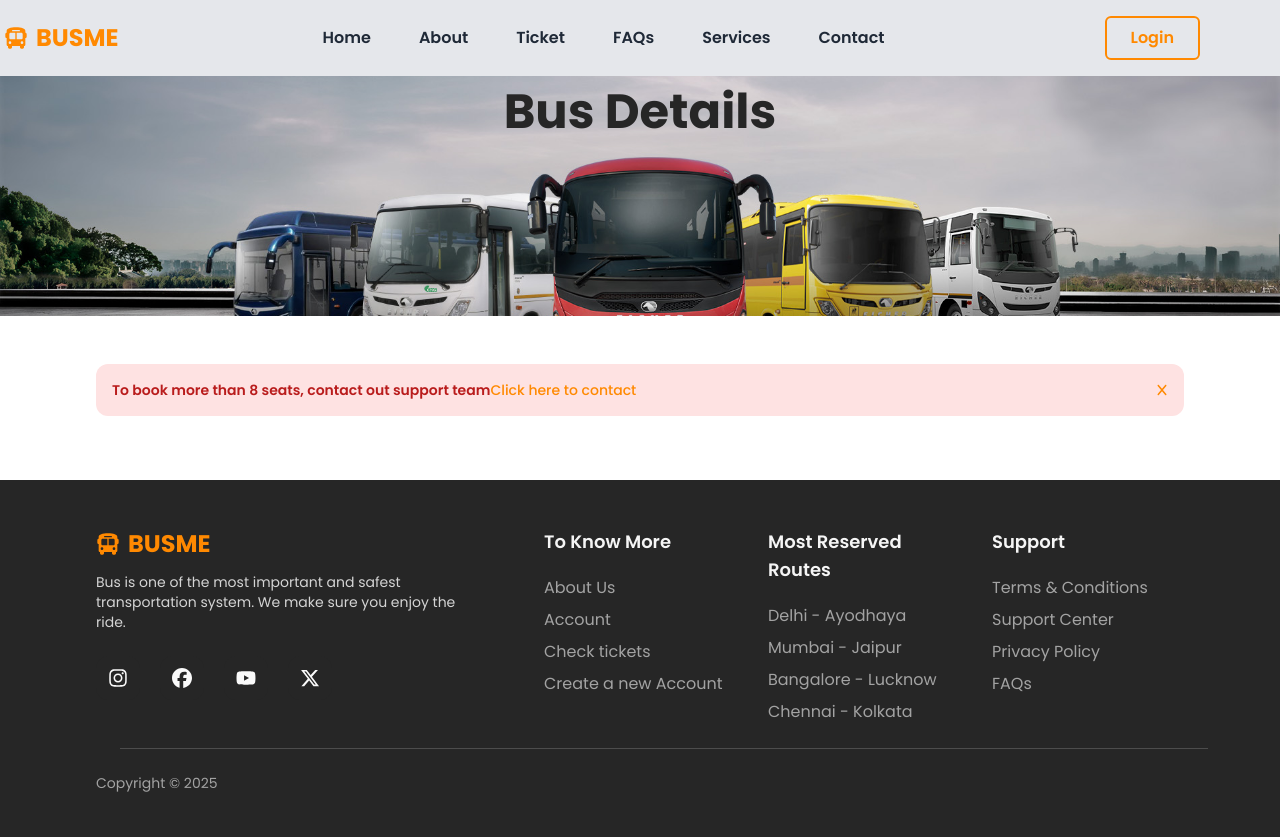
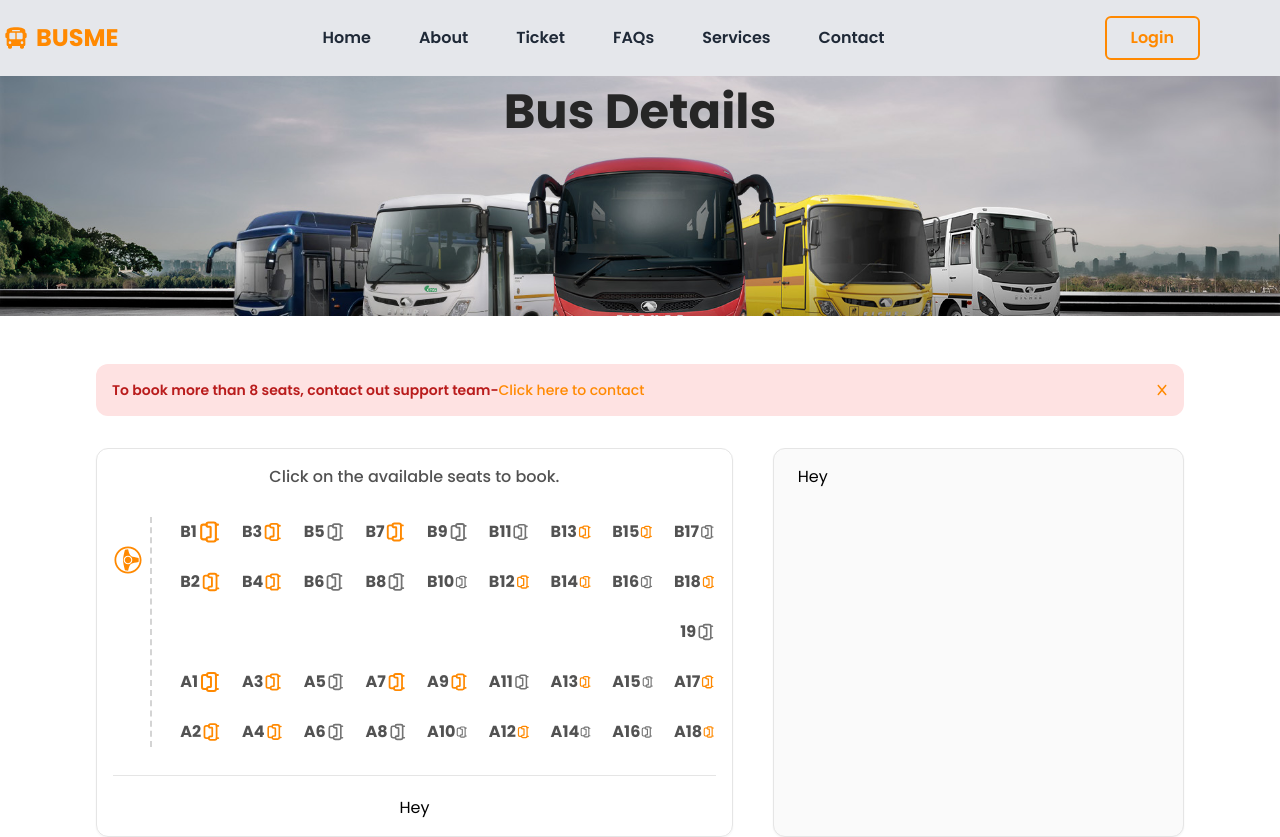
Before and after one commit to vikasprajapati-01/BusMe, a React (Vite) app in the folder frontend/: page /ticket/detail in a window 1280 px wide. Shown: the top 837 px of the page. Built offline with nearby package versions, Linux system fonts and the light colour scheme.

Commit message:
making the seat detail page

```diff
--- a/frontend/src/pages/ticket/busSeat/BusSeat.jsx
+++ b/frontend/src/pages/ticket/busSeat/BusSeat.jsx
@@ -1,20 +1,171 @@
+import React, { useState, useEffect } from "react"
+
+import busSeatData from "../../../constant/busSeat/busSeatData"
+
+import { GiSteeringWheel } from "react-icons/gi";
+import { LuArmchair } from "react-icons/lu";
 
 function BusSeat() {
+
+    const [selectedSeats, setSelectedSeats] = useState([]);
+    const [showError, setShowError] = useState(false);
+
+    const handleSeatSelection = (seatId) => {
+        // Ignore the seat that is booked
+        const curSeat = busSeatData.find((seat) => seat.id === seatId);
+        if(curSeat.status === 'booked') {
+            return;
+        }
+
+        // If not seat booked
+        setSelectedSeats((prevSelectedSeats) => {
+            if(prevSelectedSeats.includes(seatId)) {
+                return prevSelectedSeats.filter((seat) => seat !== seatId);
+            }
+            else {
+                if(prevSelectedSeats.length > 8) {
+                    setShowError(true);
+                    return prevSelectedSeats;
+                }
+                else {
+                    return [...prevSelectedSeats, seatId];
+                }
+            }
+        })
+    }
+
+    // hiding the error message after 10 seconds
+    useEffect(() => {
+        if(showError) {
+            const timer = setTimeout(() => {
+                setShowError(false);
+            }, 10000); // 10 sec
+
+            return () => clearTimeout(timer);
+        }
+    }, [showError] );
+
+    // Seat Name and details
+    const getSeatName = (seat) => {
+        if(seat.status === 'booked') {
+            return 'text-primary cursor-not-allowed'; // Already Booked seats
+        }
+        if(selectedSeats.includes(seat.id)) {
+            return 'text-green-600 cursor-pointer' // Selected seats
+        }
+        return 'text-neutral-500 cursor-pointer'
+    }
+
     return(
         <div className="w-full grid grid-cols-5 gap-10" >
             {/* Seat Layout */}
             <div className="col-span-3 w-full flex items-center justify-center shadow-sm rounded-xl p-4 border border-neutral-200">
                 <div className="w-full space-y-7">
-                    Hello
+                    <p className="text-base text-neutral-600 font-medium text-center" >
+                        Click on the available seats to book.
+                    </p>
+
+                    {/* Seat Layout */}
+                    <div className="w-full flex items-stretch gap-x-1.5">
+                        <div className="w-10 h-fit">
+                            <GiSteeringWheel className="text-3xl mt-7 text-primary -rotate-90" />
+                        </div>
+
+                        {/* Seat row */}
+                        <div className='flex flex-col items-center border-l-2 border-dashed border-neutral-300 pl-7'>
+                            <div className='flex-1 space-y-5'>
+                                {/* First row */}
+                                <div className='w-full h-auto grid grid-cols-9 gap-x-5 justify-end' >
+                                    {busSeatData.slice(0,9).map((seat) => (
+                                        <div key={seat.id}
+                                            className="flex items-center gap-x-0"
+                                            onClick={() => handleSeatSelection(seat.id)}>
+                                                <h6 className="text-base text-neutral-600 font-bold">
+                                                    {seat.id}
+                                                </h6>
+                                                <LuArmchair className={`text-3xl -rotate-90 ${getSeatName(seat)}`} />
+                                        </div>
+                                    ))}
+                                </div>
+
+                                {/* Second row */}
+                                <div className='w-full h-auto grid grid-cols-9 gap-x-5 justify-end' >
+                                    {busSeatData.slice(9,18).map((seat) => (
+                                        <div key={seat.id}
+                                            className="flex items-center gap-x-0"
+                                            onClick={() => handleSeatSelection(seat.id)}>
+                                                <h6 className="text-base text-neutral-600 font-bold">
+                                                    {seat.id}
+                                                </h6>
+                                                <LuArmchair className={`text-3xl -rotate-90 ${getSeatName(seat)}`} />
+                                        </div>
+                                    ))}
+                                </div>
+
+                                {/* Third row */}
+                                <div className='w-full h-auto grid grid-cols-10 gap-x-5 justify-end' >
+                                    <div className="col-span-9" ></div>
+                                    {busSeatData.slice(18,19).map((seat) => (
+                                        <div key={seat.id}
+                                            className="flex items-center gap-x-0"
+                                            onClick={() => handleSeatSelection(seat.id)}>
+                                                <h6 className="text-base text-neutral-600 font-bold">
+                                                    {seat.id}
+                                                </h6>
+                                                <LuArmchair className={`text-3xl -rotate-90 ${getSeatName(seat)}`} />
+                                        </div>
+                                    ))}
+                                </div>
+
+                                {/* Forth row */}
+                                <div className='w-full h-auto grid grid-cols-9 gap-x-5 justify-end' >
+                                    {busSeatData.slice(19,28).map((seat) => (
+                                        <div key={seat.id}
+                                            className="flex items-center gap-x-0"
+                                            onClick={() => handleSeatSelection(seat.id)}>
+                                                <h6 className="text-base text-neutral-600 font-bold">
+                                                    {seat.id}
+                                                </h6>
+                                                <LuArmchair className={`text-3xl -rotate-90 ${getSeatName(seat)}`} />
+                                        </div>
+                                    ))}
+                                </div>
+
+                                {/* Fifth row */}
+                                <div className='w-full h-auto grid grid-cols-9 gap-x-5 justify-end' >
+                                    {busSeatData.slice(28,37).map((seat) => (
+                                        <div key={seat.id}
+                                            className="flex items-center gap-x-0"
+                                            onClick={() => handleSeatSelection(seat.id)}>
+                                                <h6 className="text-base text-neutral-600 font-bold">
+                                                    {seat.id}
+                                                </h6>
+                                                <LuArmchair className={`text-3xl -rotate-90 ${getSeatName(seat)}`} />
+                                        </div>
+                                    ))}
+                                </div>
+                            </div>
+                        </div>
+
+                    </div>
+
+                    {/* Booking info */}
+                    <div className="w-full flex items-center justify-center gap-6 border-t border-neutral-200 pt-5">
+                        Hey
+                    </div>
+
                 </div>
             </div>
 
             {/* Select seat */}
+            <div className="col-span-2 w-full space-y-5 bg-neutral-50 rounded-xl py-4 px-6 border border-neutral-200 shadow-sm">
+                Hey
+            </div>
 
             {/* Error if seats more than 8 */}
 
         </div>
     );
-}
+};
 
 export default BusSeat
--- a/frontend/src/pages/ticket/detail/Detail.jsx
+++ b/frontend/src/pages/ticket/detail/Detail.jsx
@@ -1,6 +1,8 @@
 import RootLayout from "../../../layout/RootLayout"
 import TopLayout from "../../../layout/topLayout/TopLayout"
 import WarningSeat from "../../../components/alertSection/WarningSeat"
+import BusSeat from "../busSeat/BusSeat"
+
 
 import { Link } from "react-router-dom"
 
@@ -10,7 +12,7 @@ function Detail() {
 
     const message = (
         <>
-            To book more than 8 seats, contact out support team
+            To book more than 8 seats, contact out support team-
             <Link to={"/support"} className="text-primary font-medium" >
                 Click here to contact
             </Link>
@@ -28,6 +30,8 @@ function Detail() {
                     <WarningSeat message={message} />
 
                     {/* Seat Layout */}
+                    <BusSeat />
+
                 </div>
 
                 {/* Bus Detail */}
```
